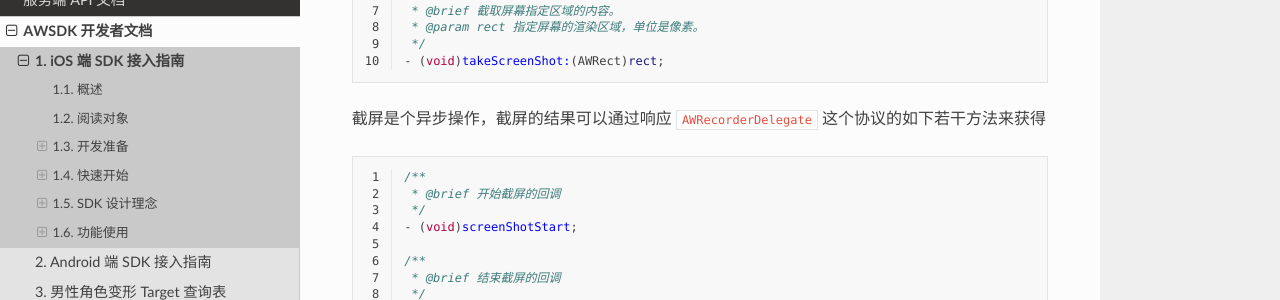
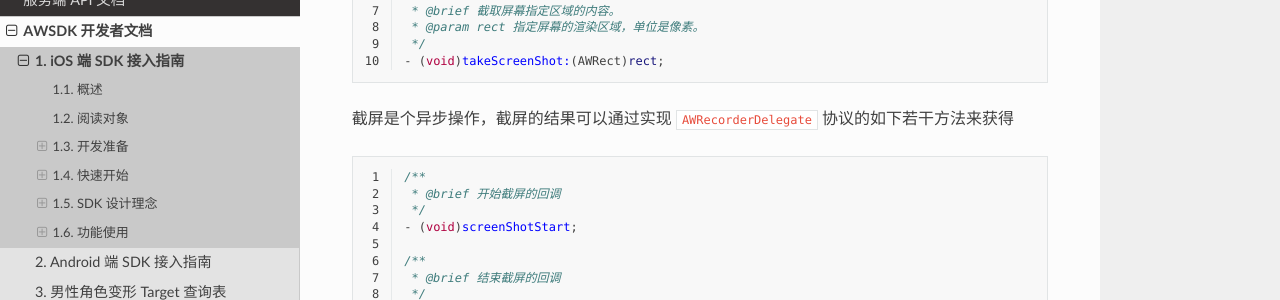
Before and after one commit to avatarworks/doc, a Sphinx documentation site: the page built from source/awsdk/ios.rst, in a window 1280 px wide and 900 px high, scrolled down 15492 px. Shown: the part 149-449 px from the top of the window. Built offline with Sphinx 7.4.7 and the Read the Docs theme 2.0.0, drawn with Linux system fonts in a browser that asks for light colours.

Commit message:
Update ios.rst

```diff
--- a/source/awsdk/ios.rst
+++ b/source/awsdk/ios.rst
@@ -711,7 +711,7 @@ AWRecorder 提供了截屏和生成 GIF 的功能。
    - (void)takeScreenShot:(AWRect)rect;
 
 
-截屏是个异步操作，截屏的结果可以通过响应 ``AWRecorderDelegate`` 这个协议的如下若干方法来获得
+截屏是个异步操作，截屏的结果可以通过实现 ``AWRecorderDelegate`` 协议的如下若干方法来获得
 
 .. code-block:: objc
    :linenos:
```
